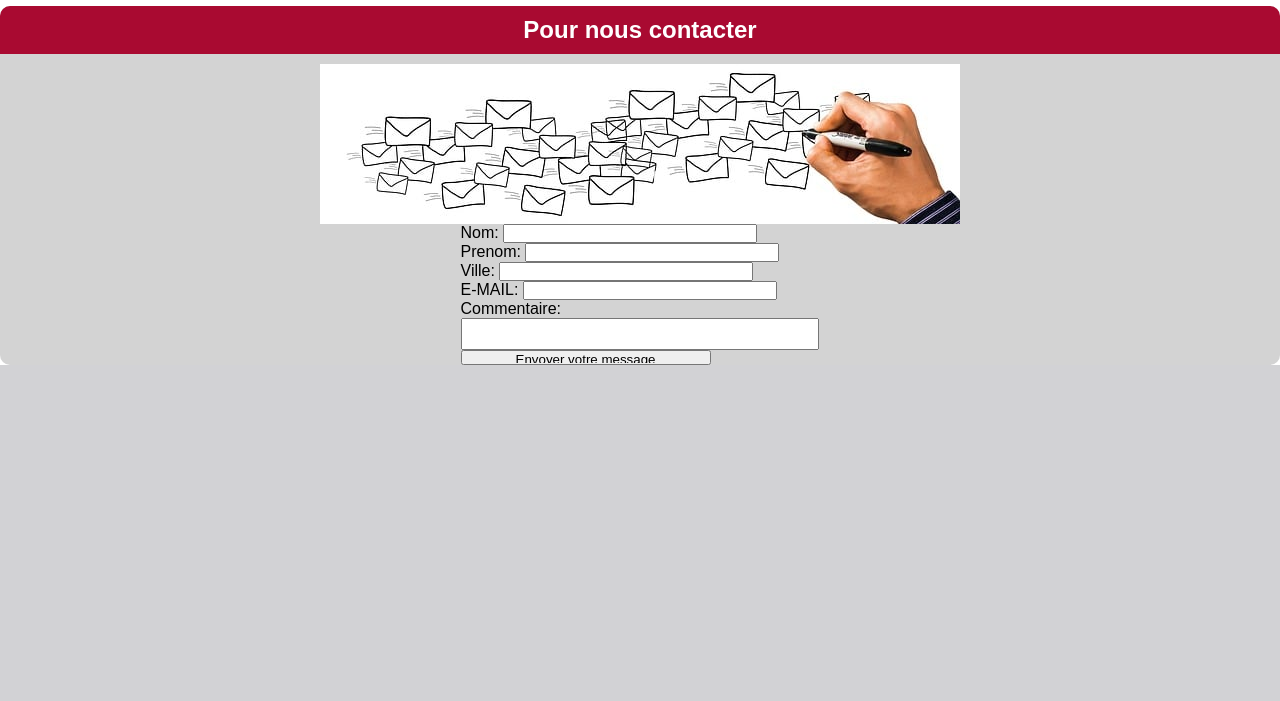
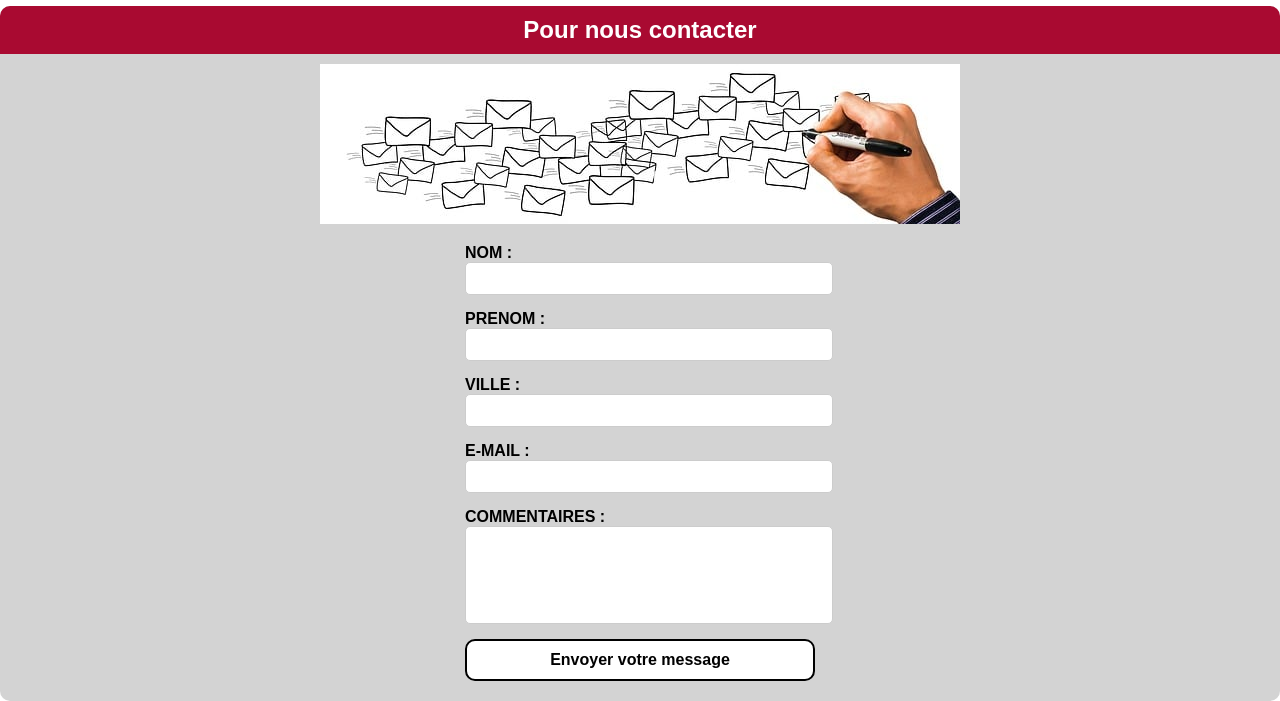
Before and after one commit to redasnkrs/ti-php, a PHP site: page /templates/contact.php in a window 1280 px wide. Shown: the part 553-1254 px from the top of the page. Before the commit the page ends 918 px from the top, so only its background shows below. Run offline with PHP 8.4, Linux system fonts and the light colour scheme; the template is opened without the code that fills it, so the values that code supplies are empty.

Commit message:
did the form

```diff
--- a/public/css/style.css
+++ b/public/css/style.css
@@ -146,29 +146,47 @@ nav ul li a:hover {
 
 /* formulaire */
 
-.fomulaire {
-  width: 100%;
+.contact-form {
+  padding: 20px;
+  border-radius: 10px;
+
+  width: 350px;
+}
+
+.row {
+  display: inline-block;
+  display: flex;
+  flex-direction: column;
+  margin-bottom: 15px;
 }
 
 label {
+  font-weight: bold;
+  text-transform: uppercase;
 }
 
-input {
-  margin-right: 40px;
-  height: 15px;
-  width: 250px;
+input,
+textarea {
+  width: 100%;
+  padding: 8px;
+  border: 1px solid #ccc;
+  border-radius: 5px;
 }
 
 textarea {
+  height: 80px;
   resize: none;
 }
 
-.fomulaire .row {
-}
-
-form {
-  display: flex;
-  flex-direction: column;
+.submit-btn {
+  width: 100%;
+  background: white;
+  border: 2px solid black;
+  padding: 10px;
+  font-size: 16px;
+  font-weight: bold;
+  cursor: pointer;
+  border-radius: 10px;
 }
 
 /* les liens */
--- a/templates/contact.php
+++ b/templates/contact.php
@@ -21,30 +21,30 @@
     <h1>Pour nous contacter</h1>
     <img src="img/contacts.jpg" alt="">
     <div class="formulaire">
-      <form action="">
+      <form action="" class="contact-form">
         <div class="row">
-          <label for="nom">Nom:</label>
-          <input type="text">
+          <label for="nom">NOM :</label>
+          <input type="text" id="nom" name="nom">
         </div>
         <div class="row">
-          <label for="prenom">Prenom:</label>
-          <input type="text">
+          <label for="prenom">PRENOM :</label>
+          <input type="text" id="prenom" name="prenom">
         </div>
         <div class="row">
-          <label for="prenom">Ville:</label>
-          <input type="text">
+          <label for="ville">VILLE :</label>
+          <input type="text" id="ville" name="ville">
         </div>
         <div class="row">
-          <label for="email">E-MAIL:</label>
-          <input type="text">
+          <label for="email">E-MAIL :</label>
+          <input type="email" id="email" name="email">
         </div>
         <div class="row">
-          <label for="commentaire">Commentaire:</label>
+          <label for="commentaire">COMMENTAIRES :</label>
+          <textarea id="commentaire" name="commentaire"></textarea>
         </div>
-        <textarea name="commentaire" id="comm"></textarea>
+        <input type="submit" value="Envoyer votre message" class="submit-btn">
+      </form>
 
-        <input type="submit" value="Envoyer votre message">
-      </form>
     </div>
   </section>
 
```
